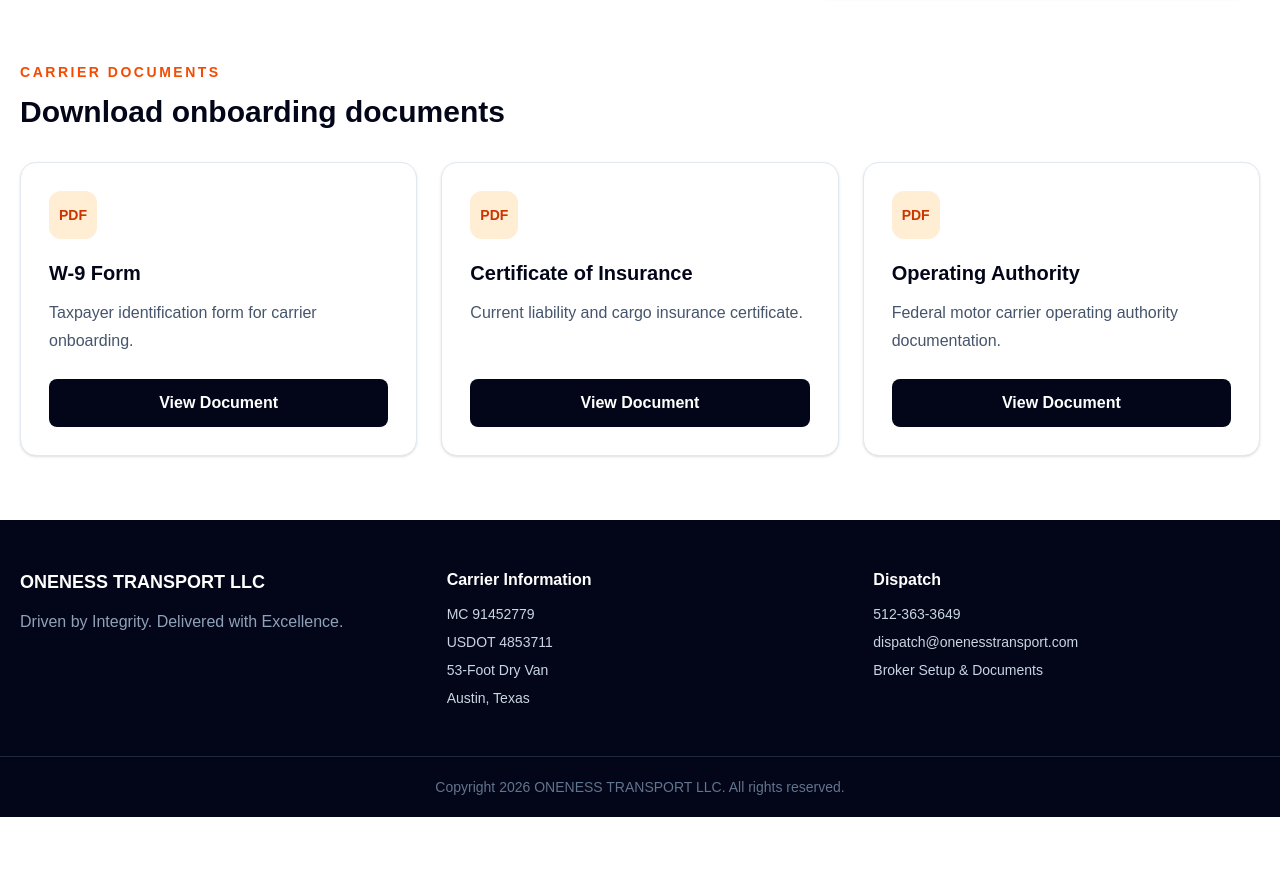
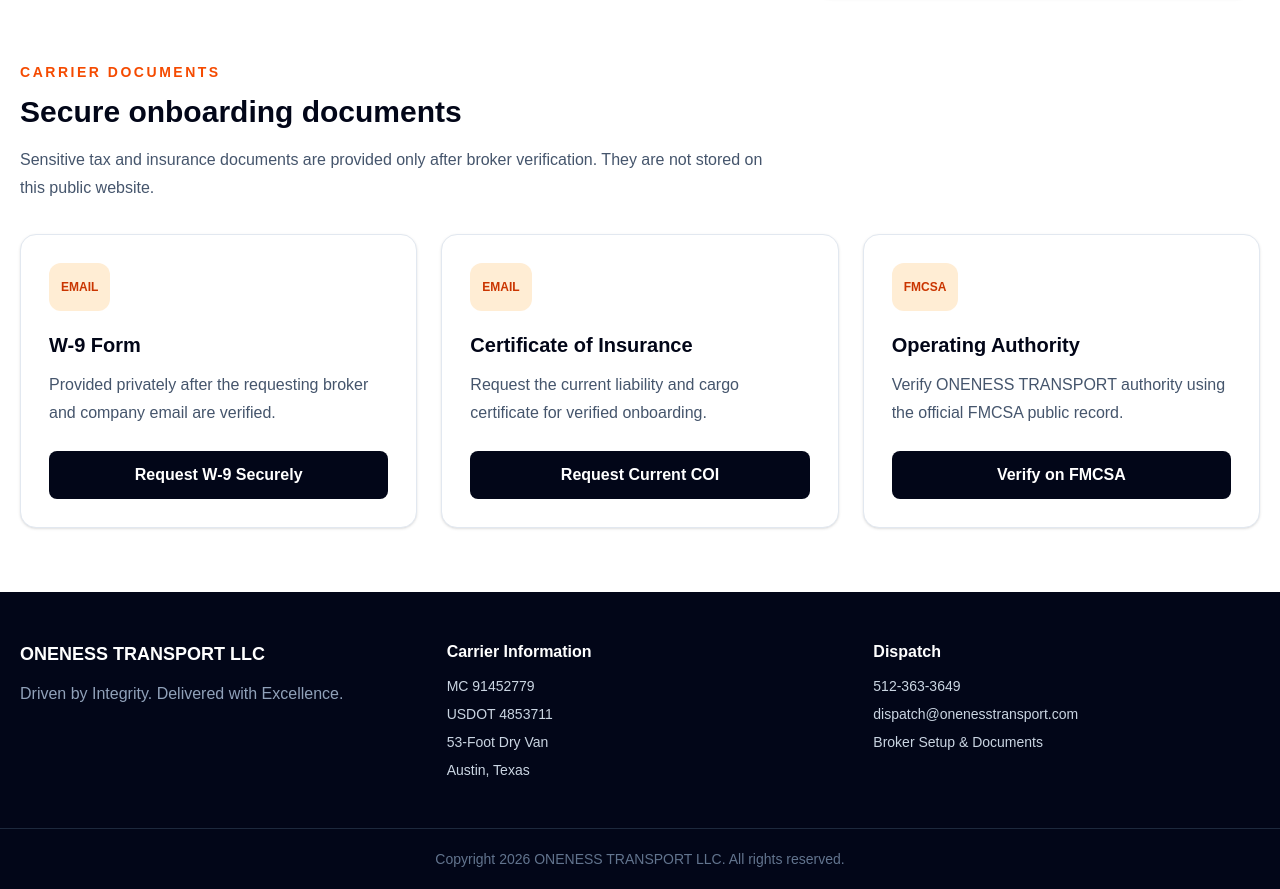
Before and after one commit to oneness05/oneness-transport-website, a Next.js app: page /broker-setup in a window 1280 px wide. Shown: the part 1099-1988 px from the top of the page. Before the commit the page ends 1916 px from the top, so only its background shows below. Built offline with nearby package versions, Linux system fonts and the light colour scheme.

Commit message:
Revise document details and onboarding instructions
Updated document descriptions and actions for W-9, COI, and Operating Authority. Adjusted headings and ensured secure document handling information is clear.

```diff
--- a/app/broker-setup/page.tsx
+++ b/app/broker-setup/page.tsx
@@ -8,18 +8,30 @@
 const documents = [
   {
     title: "W-9 Form",
-    description: "Taxpayer identification form for carrier onboarding.",
-    href: "/documents/oneness-transport-w9.pdf",
+    description:
+      "Provided privately after the requesting broker and company email are verified.",
+    href: "mailto:dispatch@onenesstransport.com?subject=Secure%20W-9%20Request%20-%20ONENESS%20TRANSPORT&body=Hello%20ONENESS%20TRANSPORT%2C%0A%0APlease%20send%20your%20current%20W-9%20for%20carrier%20onboarding.%0A%0ABroker%20company%3A%0AContact%20name%3A%0ABroker%20MC%3A%0ACompany%20email%3A%0A%0AThank%20you.",
+    action: "Request W-9 Securely",
+    badge: "EMAIL",
+    external: false,
   },
   {
     title: "Certificate of Insurance",
-    description: "Current liability and cargo insurance certificate.",
-    href: "/documents/oneness-transport-coi.pdf",
+    description:
+      "Request the current liability and cargo certificate for verified onboarding.",
+    href: "mailto:dispatch@onenesstransport.com?subject=Current%20COI%20Request%20-%20ONENESS%20TRANSPORT&body=Hello%20ONENESS%20TRANSPORT%2C%0A%0APlease%20send%20your%20current%20Certificate%20of%20Insurance%20for%20carrier%20onboarding.%0A%0ABroker%20company%3A%0AContact%20name%3A%0ABroker%20MC%3A%0ACompany%20email%3A%0A%0AThank%20you.",
+    action: "Request Current COI",
+    badge: "EMAIL",
+    external: false,
   },
   {
     title: "Operating Authority",
-    description: "Federal motor carrier operating authority documentation.",
-    href: "/documents/oneness-transport-authority.pdf",
+    description:
+      "Verify ONENESS TRANSPORT authority using the official FMCSA public record.",
+    href: "https://li-public.fmcsa.dot.gov/LIVIEW/pkg_carrquery.prc_carrlist",
+    action: "Verify on FMCSA",
+    badge: "FMCSA",
+    external: true,
   },
 ];
 
@@ -90,8 +102,12 @@
               Carrier Documents
             </p>
             <h2 className="mt-3 text-3xl font-black text-slate-950">
-              Download onboarding documents
+              Secure onboarding documents
             </h2>
+            <p className="mt-4 max-w-3xl leading-7 text-slate-600">
+              Sensitive tax and insurance documents are provided only after
+              broker verification. They are not stored on this public website.
+            </p>
 
             <div className="mt-8 grid gap-6 md:grid-cols-3">
               {documents.map((document) => (
@@ -99,9 +115,9 @@
                   key={document.title}
                   className="flex flex-col rounded-2xl border border-slate-200 bg-white p-7 shadow-sm"
                 >
-                  <div className="flex h-12 w-12 items-center justify-center rounded-xl bg-orange-100 text-sm font-black text-orange-700">
-  PDF
-</div>
+                  <div className="flex h-12 min-w-12 items-center justify-center self-start rounded-xl bg-orange-100 px-3 text-xs font-black text-orange-700">
+                    {document.badge}
+                  </div>
                   <h3 className="mt-5 text-xl font-black text-slate-950">
                     {document.title}
                   </h3>
@@ -110,11 +126,11 @@
                   </p>
                   <a
                     href={document.href}
-                    target="_blank"
-                    rel="noreferrer"
+                    target={document.external ? "_blank" : undefined}
+                    rel={document.external ? "noreferrer" : undefined}
                     className="mt-6 rounded-lg bg-slate-950 px-5 py-3 text-center font-bold text-white hover:bg-orange-600"
                   >
-                    View Document
+                    {document.action}
                   </a>
                 </article>
               ))}
```
